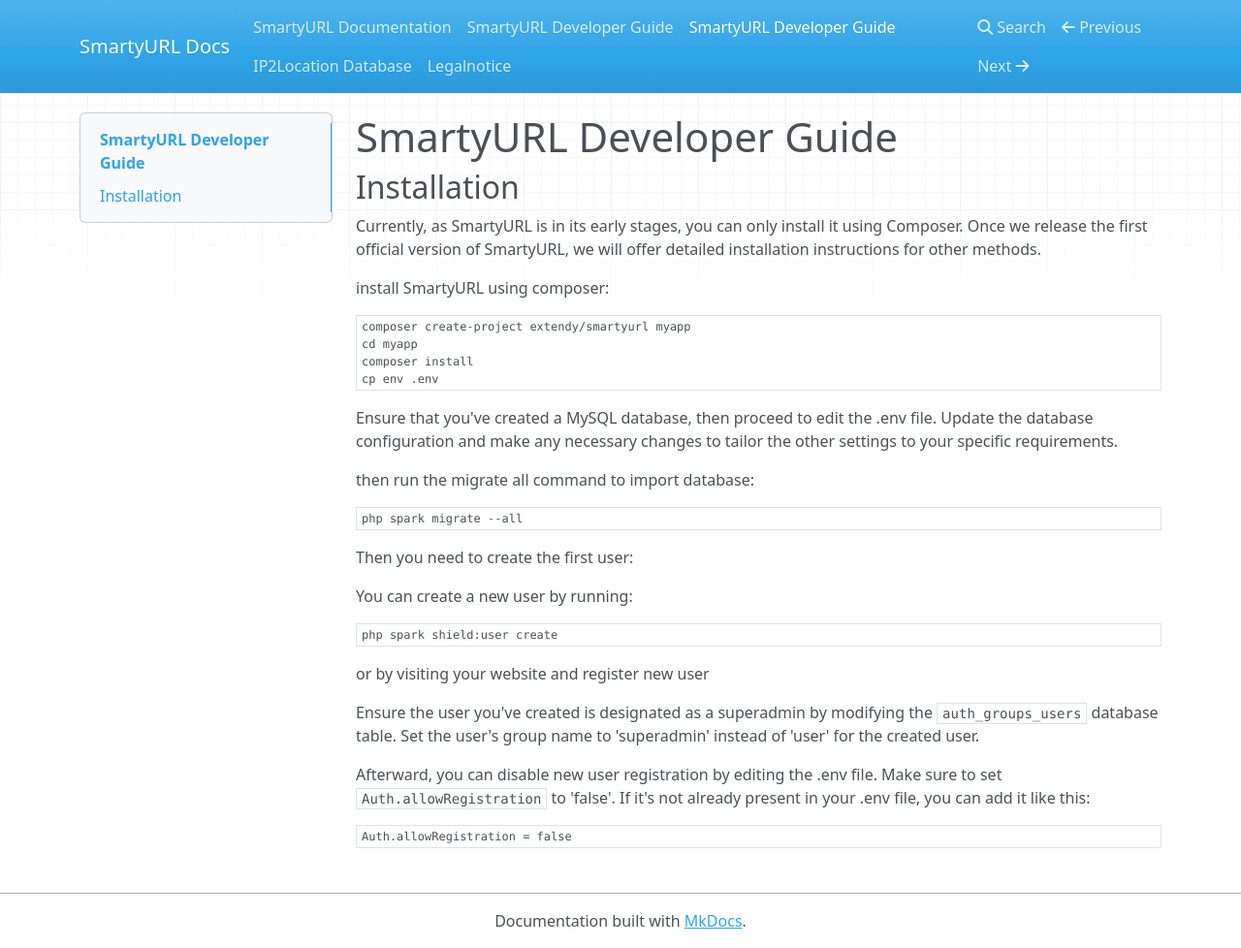
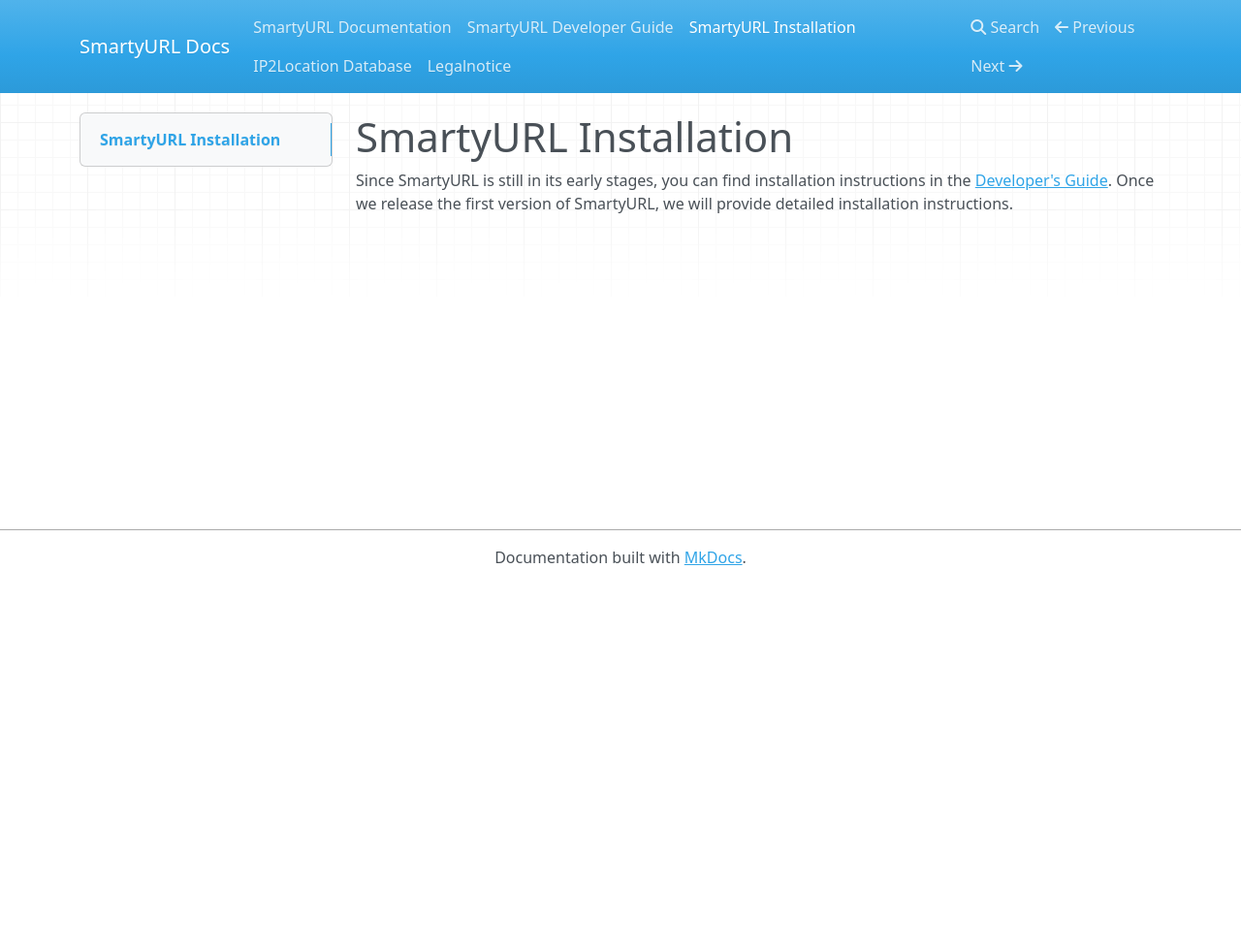
Before and after one commit to Extendy/SmartyURL, an MkDocs documentation site: the page built from _docs/installation.md, in a window 1280 px wide and 978 px high. Shown: the whole window at 97% size. Built offline with MkDocs 1.6.1, drawn with Linux system fonts in a browser that asks for light colours; nearby versions of some CDN libraries.

Commit message:
Update installation.md
Signed-off-by: extendy-sam <146824708+extendy-sam@users.noreply.github.com>

````diff
--- a/_docs/installation.md
+++ b/_docs/installation.md
@@ -1,39 +1,3 @@
-# SmartyURL Developer Guide
+# SmartyURL Installation
 
-## Installation
-
-Currently, as SmartyURL is in its early stages, you can only install it using Composer. Once we release the first official version of SmartyURL, we will offer detailed installation instructions for other methods.
-
-install SmartyURL using composer:
-
-```cli
-composer create-project extendy/smartyurl myapp
-cd myapp
-composer install
-cp env .env
-```
-
-Ensure that you've created a MySQL database, then proceed to edit the .env file. Update the database configuration and make any necessary changes to tailor the other settings to your specific requirements.
-
-then run the migrate all command to import database:
-
-```cli
-php spark migrate --all
-```
-Then you need to create the first user:
-
-You can create a new user by running:
-
-```cli
-php spark shield:user create
-```
-
-or by visiting your website and register new user
-
-Ensure the user you've created is designated as a superadmin by modifying the `auth_groups_users` database table. Set the user's group name to 'superadmin' instead of 'user' for the created user.
-
-Afterward, you can disable new user registration by editing the .env file. Make sure to set `Auth.allowRegistration` to 'false'. If it's not already present in your .env file, you can add it like this:
-
-```cli
-Auth.allowRegistration = false
-```
+Since SmartyURL is still in its early stages, you can find installation instructions in the [Developer's Guide](installation.md). Once we release the first version of SmartyURL, we will provide detailed installation instructions.
````
